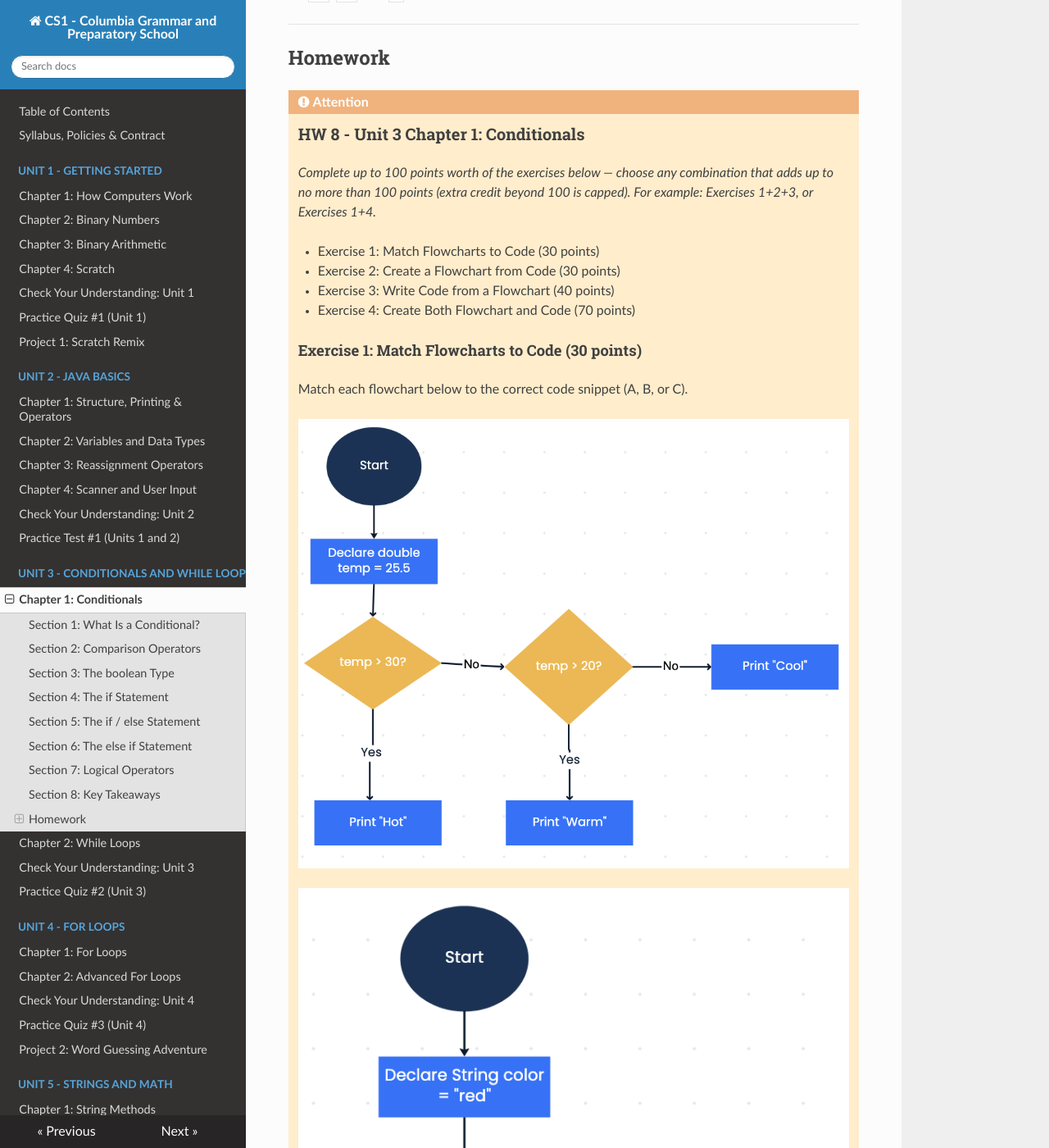
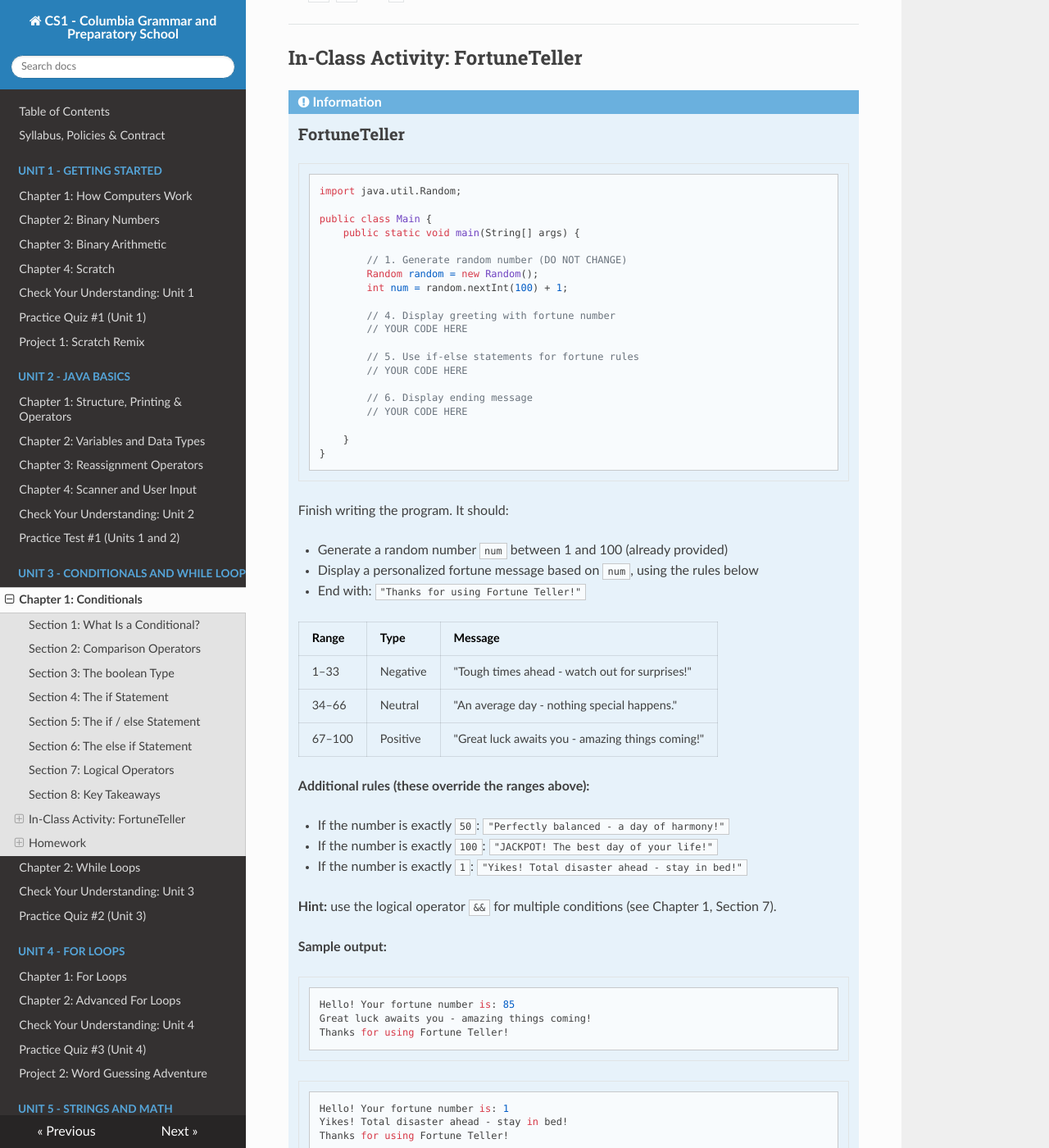
Before and after one commit to kjergens/cs1-site, an MkDocs documentation site: the page built from docs/unit3/notes_01_conditionals.md, in a window 1280 px wide and 1400 px high, scrolled down 3665 px. Shown: the whole window at 82% size. Built offline with MkDocs 1.6.1, drawn with Linux system fonts in a browser that asks for light colours; nearby versions of some CDN libraries.

Commit message:
Add FortuneTeller in-class activity to notes
Added in-class activity for FortuneTeller program with instructions and sample output.

````diff
--- a/docs/unit3/notes_01_conditionals.md
+++ b/docs/unit3/notes_01_conditionals.md
@@ -153,6 +153,69 @@ if (num == 50) {
 
 ---
 
+## In-Class Activity: FortuneTeller
+
+!!! information
+    ### FortuneTeller
+
+    ```java
+    import java.util.Random;
+
+    public class Main {
+        public static void main(String[] args) {
+
+            // 1. Generate random number (DO NOT CHANGE)
+            Random random = new Random();
+            int num = random.nextInt(100) + 1;
+
+            // 4. Display greeting with fortune number
+            // YOUR CODE HERE
+
+            // 5. Use if-else statements for fortune rules
+            // YOUR CODE HERE
+
+            // 6. Display ending message
+            // YOUR CODE HERE
+
+        }
+    }
+    ```
+
+    Finish writing the program. It should:
+
+    - Generate a random number `num` between 1 and 100 (already provided)
+    - Display a personalized fortune message based on `num`, using the rules below
+    - End with: `"Thanks for using Fortune Teller!"`
+
+    | Range | Type | Message |
+    |---|---|---|
+    | 1–33 | Negative | "Tough times ahead - watch out for surprises!" |
+    | 34–66 | Neutral | "An average day - nothing special happens." |
+    | 67–100 | Positive | "Great luck awaits you - amazing things coming!" |
+
+    **Additional rules (these override the ranges above):**
+
+    - If the number is exactly `50`: `"Perfectly balanced - a day of harmony!"`
+    - If the number is exactly `100`: `"JACKPOT! The best day of your life!"`
+    - If the number is exactly `1`: `"Yikes! Total disaster ahead - stay in bed!"`
+
+    **Hint:** use the logical operator `&&` for multiple conditions (see Chapter 1, Section 7).
+
+    **Sample output:**
+    ```
+    Hello! Your fortune number is: 85
+    Great luck awaits you - amazing things coming!
+    Thanks for using Fortune Teller!
+    ```
+    ```
+    Hello! Your fortune number is: 1
+    Yikes! Total disaster ahead - stay in bed!
+    Thanks for using Fortune Teller!
+    ```
+
+---
+
+
 ## Homework
 
 !!! attention
````
